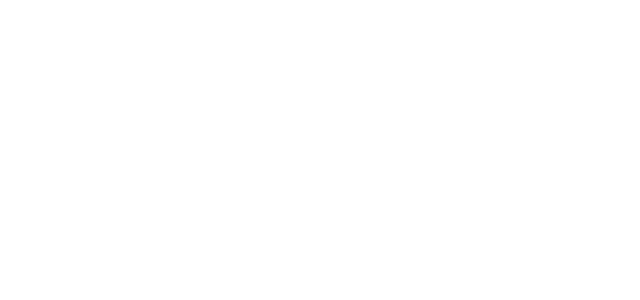
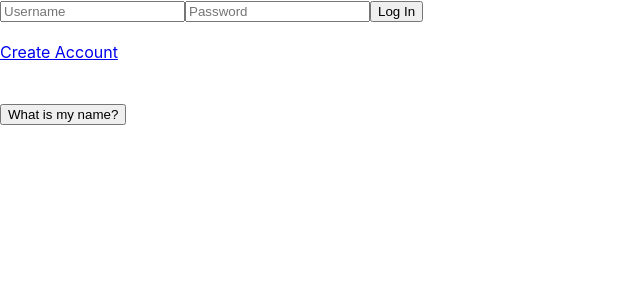
Before and after one commit to Tasjr2401/React-SQL-C-Blog, a React (Create React App) app: page /LogIn in a window 1280 px wide. Before the commit this address had no page. Shown: the top 300 px of the page, without its empty margins (0-640 px from the left). Built offline with nearby package versions, Linux system fonts and the light colour scheme.

Commit message:
Fixed temp page not being deleted on log in

```diff
--- a/src/App.js
+++ b/src/App.js
@@ -8,8 +8,8 @@ function App() {
   return (
     <BrowserRouter>
       <Routes>
-        <Route exact path='/' element={<LogIn />} />
-        <Route exact path='/Home' element={<Home />} />
+        <Route exact path='/LogIn' element={<LogIn />} />
+        <Route exact path='/' element={<Home />} />
         <Route exact path='/CreateAccount' element={<CreateAccount />} />
       </Routes>
     </BrowserRouter>
--- a/src/Components/CreateAccount.js
+++ b/src/Components/CreateAccount.js
@@ -27,6 +27,7 @@ const CreateAccount = () => {
         e.preventDefault();
         if(password !== checkPassword){
             alert('Passwords did not match');
+            return;
         }
 
         if(username.length > 8 && password.length > 8 && username.match('\\d') && firstName.match('\\W') && lastName.match('\\W')) {
@@ -42,7 +43,8 @@ const CreateAccount = () => {
         }
 
         axios.post(LocalApiUrl + '/LogIn/CreateUser', accountInfo).then((response) => {
-            if(response.data.Success === true) {
+            console.log(response);
+            if(response.data.success === true) {
                 window.location.pathname = '/LogIn';
             } else {
                 alert("Something went wrong on our end.");
--- a/src/Components/Home.js
+++ b/src/Components/Home.js
@@ -1,30 +1,56 @@
 import axios from "axios";
 import React, { useEffect, useState } from "react";
 import {LocalApiUrl} from "../HelpfulFunctions/Constants";
+import {RetrieveCookie, DeleteCookie} from "../HelpfulFunctions/CookieHelper";
 
-function Home() {
+const Home = () => {
     const [name, setName] = useState('');
     const [message, setMessage] = useState('');
+    const [user, setUser] = useState(false);
+
     function handleChange({target}) {
         setMessage(target.value);
     }
     //Eventually this will be in a component of its own
     function GotoLogin() {
-        document.cookie = 'TempPage=/Home;path=/';
+        document.cookie = 'TempPage=/;path=/';
         window.location.pathname = '/LogIn';
     }
+    function handleLogOut() {
+        DeleteCookie('token', '/');
+        setUser(false);
+    }
+
     useEffect(() => {
-        axios.get(LocalApiUrl + '/LogIn/UserInfo').then((response) => {
+        let token = RetrieveCookie('token');
+        axios.get(LocalApiUrl + '/LogIn/UserInfo',
+        {headers: {
+            'Authorization': 'Bearer ' + token
+        }}
+        ).then((response) => {
             setName(response.data.name);
+            setUser(true);
         }).catch((er) => {
             setName('Guest');
             console.log(er);
         });
-    }, []);
+    }, [user]);
+
+    let nameHeading;
+    if(user === true) {
+        nameHeading = (
+            <div>
+                <h1>{name}</h1>
+                <button onClick={handleLogOut}>Log Out</button>
+            </div>
+        );
+    }
+    else
+        nameHeading = <h1 onClick={GotoLogin}>Guest</h1>;
 
     return (
         <div>
-            <h1 onClick={GotoLogin}>{name}</h1>
+            {nameHeading}
             <input type="text" value={message} onChange={handleChange} />
             <h2>{message}</h2>
         </div>
--- a/src/Components/LogIn.js
+++ b/src/Components/LogIn.js
@@ -1,7 +1,7 @@
 import React from "react";
 import { useState } from "react";
 import axios from "axios";
-import { RetrieveCookie } from '../HelpfulFunctions/CookieHelper';
+import { RetrieveCookie, DeleteCookie } from '../HelpfulFunctions/CookieHelper';
 import { LocalApiUrl } from "../HelpfulFunctions/Constants";
 
 const LogIn = () => {
@@ -25,9 +25,20 @@ const LogIn = () => {
         }
         axios.post(LocalApiUrl + '/LogIn/Validate', dataToSend).then((response) => {
             if(response.data) {
-                document.cookie = `token=${response.data.token};path=/`;
-                var tempPagePath = RetrieveCookie('TempPage');
-                window.location.pathname = tempPagePath;
+                if(!response.data.token) {
+                    setResponse(response.data.errorMessage);
+                } else {
+                    document.cookie = `token=${response.data.token};path=/`;
+                    var tempPagePath = RetrieveCookie('TempPage');
+                    if(tempPagePath) {
+                        DeleteCookie('TempPage', '/');
+                        window.location.pathname = tempPagePath;
+                    }
+                    else
+                        window.location.pathname = '/';
+                }
+
+
             } else {
                 setResponse('Something went wrong');
             }
@@ -45,9 +56,11 @@ const LogIn = () => {
     }
     return (
         <div>
-            <input onChange={handleUsernameChange} placeholder="Username" type="text" value={username} />
-            <input onChange={handlePasswordChange} placeholder="Password" type="text" value={password} />
-            <button onClick={handleLogIn} >Log In</button>
+            <form onSubmit={handleLogIn}>
+                <input onChange={handleUsernameChange} placeholder="Username" type="text" value={username} />
+                <input onChange={handlePasswordChange} placeholder="Password" type="password" value={password} />
+                <input type='submit' value='Log In' />
+            </form>
             <br />
             <a href="/CreateAccount">Create Account</a>
             <br />
--- a/src/HelpfulFunctions/CookieHelper.js
+++ b/src/HelpfulFunctions/CookieHelper.js
@@ -15,3 +15,7 @@ export const RetrieveCookie = (tokenName) => {
     }
     return tokenString;
 }
+
+export const DeleteCookie = (name, path) => {
+    document.cookie = `${name}=;path=${path};expires=Thu, 01 Jan 1970 00:00:01 GMT`;
+}
```
